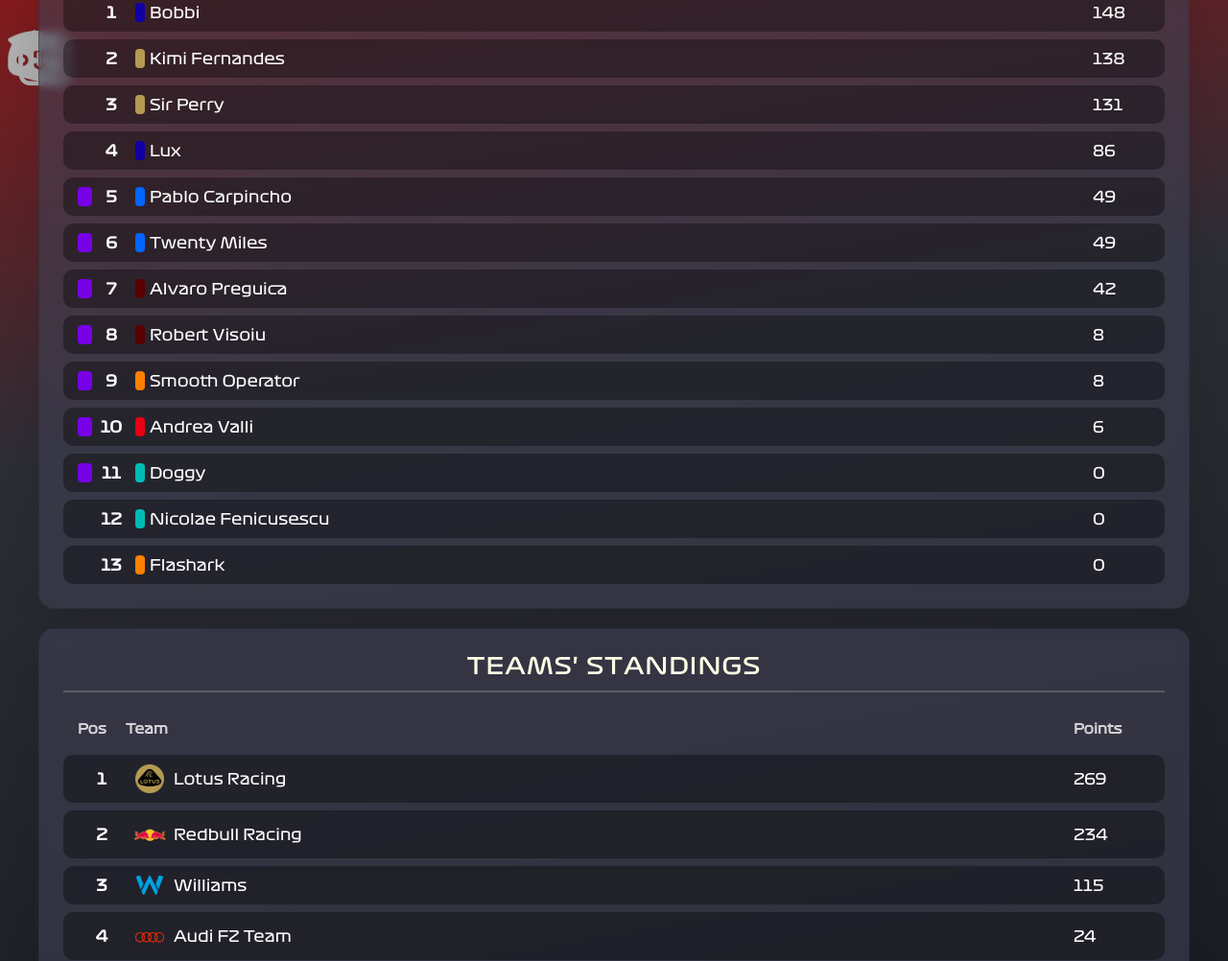
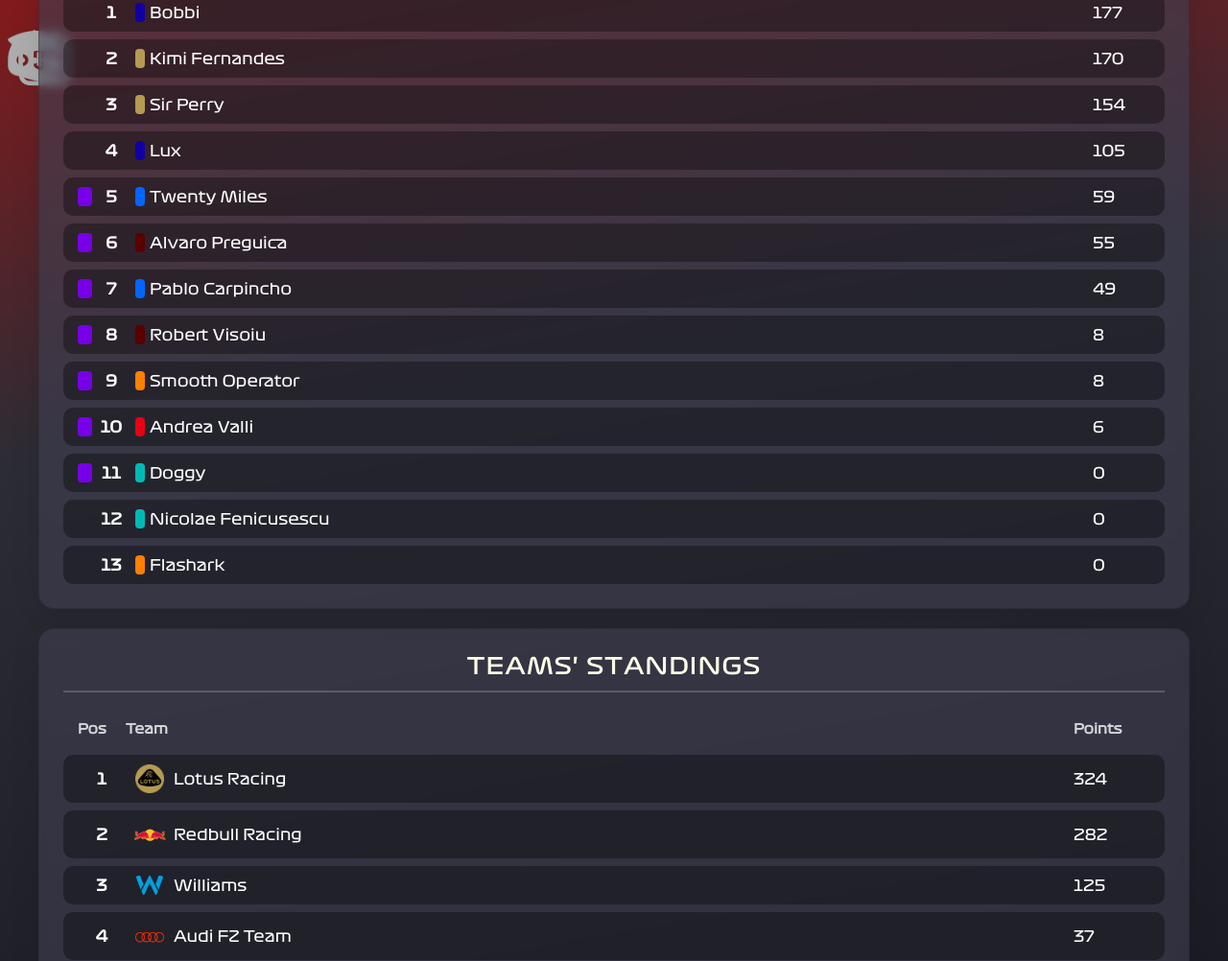
Before and after one commit to SirPerryyy/FZ-web-app, a plain HTML site: page index.html in a window 1280 px wide. Shown: the part 532-1534 px from the top of the page at 96% size. Drawn offline with nearby package versions, Linux system fonts and the light colour scheme.

Commit message:
race added

```diff
--- a/index.html
+++ b/index.html
@@ -75,14 +75,14 @@
                 <div class="flexboxApexCup"></div>
                 <div class="pos">1</div>
                 <div class="name", style="display: flex; align-items: center; gap: 5px;"> <span class="flexboxLotus"></span>Sir Perry</div>
-                <div class="points">131</div>
+                <div class="points">154</div>
             </div>
 
             <div class="row" onclick="RedirectToProfile('Kimi')">
                 <div class="flexboxApexCup"></div>
                 <div class="pos">2</div>
                 <div class="name", style="display: flex; align-items: center; gap: 5px"> <span class="flexboxLotus"></span>Kimi Fernandes</div>
-                <div class="points">138</div>
+                <div class="points">170</div>
             </div>
 
             <div class="row"  onclick="RedirectToProfile('Doggy')">
@@ -110,28 +110,28 @@
                 <div class="flexboxApexCup"></div>
                 <div class="pos">5</div>
                 <div class="name", style="display: flex; align-items: center; gap: 5px"> <span class="flexboxAudi"></span>Alvaro Preguica</div>
-                <div class="points">42</div>
+                <div class="points">55</div>
             </div>
 
             <div class="row" onclick="RedirectToProfile('Bear')">
                 <div class="flexboxApexCup"></div>
                 <div class="pos">6</div>
                 <div class="name", style="display: flex; align-items: center; gap: 5px"> <span class="flexboxWilliams"></span>Twenty Miles</div>
-                <div class="points">49</div>
+                <div class="points">59</div>
             </div>
 
             <div class="row" onclick="RedirectToProfile('Luca')">
                 <div class="flexboxApexCup"></div>
                 <div class="pos">7</div>
                 <div class="name", style="display: flex; align-items: center; gap: 5px"> <span class="flexboxRedbull"></span>Lux</div>
-                <div class="points">86</div>
+                <div class="points">105</div>
             </div>
 
             <div class="row"  onclick="RedirectToProfile('Bobbi')">
                 <div class="flexboxApexCup"></div>
                 <div class="pos">8</div>
                 <div class="name", style="display: flex; align-items: center; gap: 5px"> <span class="flexboxRedbull"></span>Bobbi</div>
-                <div class="points">148</div>
+                <div class="points">177</div>
             </div>
             <!--
             <div class="row"  onclick="RedirectToProfile('Pier')">
@@ -187,7 +187,7 @@
                 <div class="teamPos">1</div>
                 <img src="Assets/Logos/lot.png" alt="LotusLogo">
                 <div class="teamName">Lotus Racing</div>
-                <div class="teamPoints">269</div>
+                <div class="teamPoints">324</div>
             </div>
 
             <div class="rowTeams" onclick="GoToTeam('MercedesFZ')">
@@ -201,19 +201,19 @@
                 <div class="teamPos">3</div>
                 <img src="Assets/Logos/wil.png" alt="WilliamsLogo" style="height: 20px; margin: auto;" >
                 <div class="teamName">Williams</div>
-                <div class="teamPoints">115</div>
+                <div class="teamPoints">125</div>
             </div>
             <div class="rowTeams" onclick="GoToTeam('RedbullFZ')">
                 <div class="teamPos">4</div>
                 <img src="Assets/Logos/redb.png" alt="RedbullLogo" style="width: auto; margin: auto; scale:150%">
                 <div class="teamName">Redbull Racing</div>
-                <div class="teamPoints">234</div>
+                <div class="teamPoints">282</div>
             </div>
             <div class="rowTeams" onclick="GoToTeam('AudiFZ')">
                 <div class="teamPos">5</div>
                 <img src="Assets/Logos/audi.png" alt="MercedesBrawn">
                 <div class="teamName">Audi FZ Team</div>
-                <div class="teamPoints">24</div>
+                <div class="teamPoints">37</div>
             </div>
 
             <div class="rowTeams" onclick="GoToTeam('FerrariFZ')">
```
Also changed, not shown: CalendarPage.html (+4 -4 lines).
